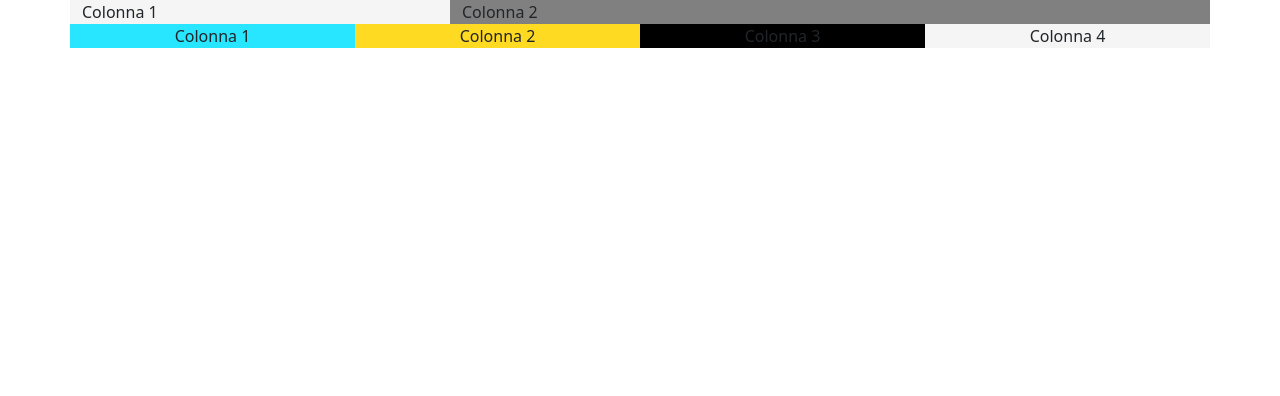
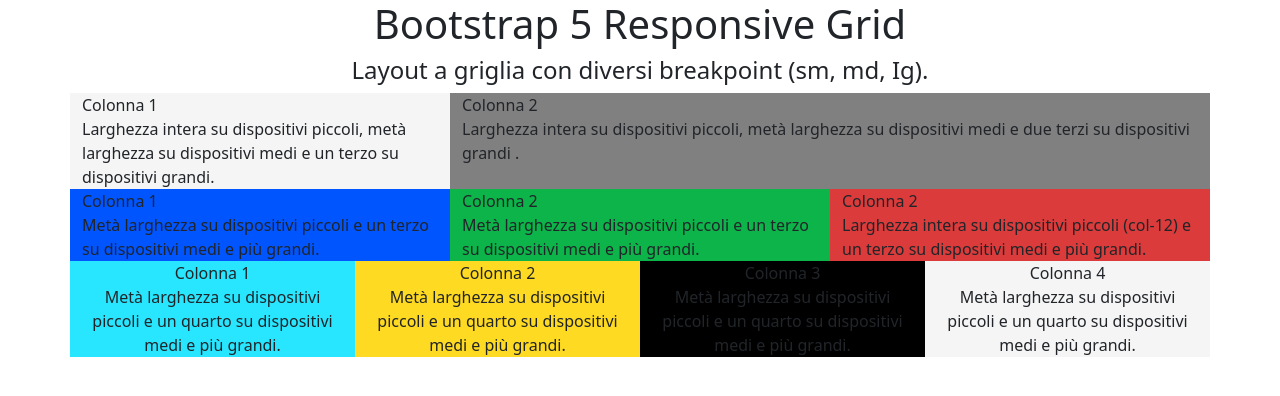
Before and after one commit to DanielPioFalabella/htmlcss-bootstrap-layout, a plain HTML site: page index.html in a window 1280 px wide. Drawn offline with nearby package versions, Linux system fonts and the light colour scheme.

Commit message:
style: text

```diff
--- a/index.html
+++ b/index.html
@@ -17,19 +17,39 @@
 </head>
 
 <body>
+    <h1 class="text-center">Bootstrap 5 Responsive Grid</h1>
+    <h4 class="text-center">Layout a griglia con diversi breakpoint (sm, md, Ig).</h4>
+
     <div class="container">
         <div class="row">
-            <div class="col-sm-12 col-md-6 col-lg-4 bg-dirty-white">Colonna 1</div>
-            <div class="col-sm-12 col-md-6 col-lg-8 bg-grey">Colonna 2</div>
+            <div class="col-sm-12 col-md-6 col-lg-4 bg-dirty-white">Colonna 1 <br>
+            Larghezza intera su dispositivi piccoli, metà larghezza su dispositivi medi e un terzo su dispositivi grandi.</div>
+            <div class="col-sm-12 col-md-6 col-lg-8 bg-grey">Colonna 2 <br>
+            Larghezza intera su dispositivi piccoli, metà larghezza su dispositivi medi e due terzi su dispositivi grandi .</div>
+        </div>
+    </div>
+
+    <div class="container">
+        <div class="row">
+            <div class="col-sm-6 col-md-4 bg-blue">Colonna 1 <br>
+            Metà larghezza su dispositivi piccoli e un terzo su dispositivi medi e più grandi.</div>
+            <div class="col-sm-6 col-md-4 bg-green">Colonna 2 <br>
+            Metà larghezza su dispositivi piccoli e un terzo su dispositivi medi e più grandi.</div>
+            <div class="col-sm-12 col-md-4 bg-red">Colonna 2 <br>
+            Larghezza intera su dispositivi piccoli (col-12) e un terzo su dispositivi medi e più grandi.</div>
         </div>
     </div>
 
     <div class="container text-center">
         <div class="row row-cols-2 row-cols-sm-2 row-cols-md-4">
-            <div class="col bg-light-blue">Colonna 1</div>
-            <div class="col bg-yellow">Colonna 2</div>
-            <div class="col bg-black">Colonna 3</div>
-            <div class="col bg-dirty-white">Colonna 4</div>
+            <div class="col bg-light-blue">Colonna 1 <br>
+            Metà larghezza su dispositivi piccoli e un quarto su dispositivi medi e più grandi.</div>
+            <div class="col bg-yellow">Colonna 2 <br>
+            Metà larghezza su dispositivi piccoli e un quarto su dispositivi medi e più grandi.</div>
+            <div class="col bg-black">Colonna 3 <br>
+            Metà larghezza su dispositivi piccoli e un quarto su dispositivi medi e più grandi.</div>
+            <div class="col bg-dirty-white">Colonna 4 <br>
+            Metà larghezza su dispositivi piccoli e un quarto su dispositivi medi e più grandi.</div>
         </div>
     </div>
 </body>
```
